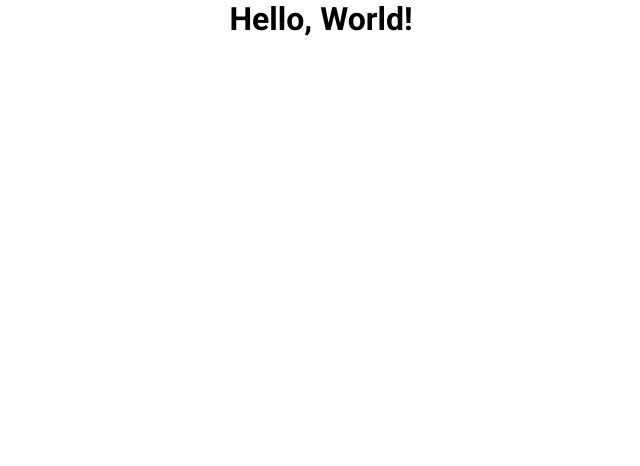
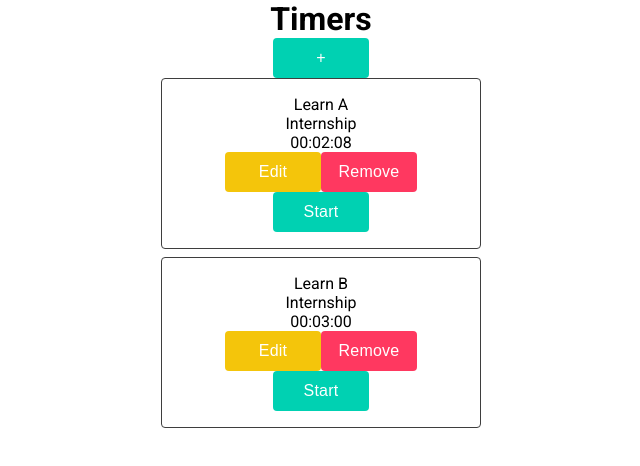
Before and after one commit to tueanhtruong/TimerWithAnimation, a React (Create React App) app: page / in a window 1280 px wide. Shown: the top 466 px of the page, without its empty margins (319-959 px from the left). Built offline with nearby package versions, Linux system fonts and the light colour scheme.

Commit message:
Done save button in table, edit table, start

```diff
--- a/src/App.css
+++ b/src/App.css
@@ -13,3 +13,25 @@
   max-width: 320px;
   margin: auto;
 }
+
+.timer {
+  border: 1px solid #3e3e3e;
+  border-radius: 4px;
+  padding: 16px;
+  max-width: 320px;
+  margin: auto;
+  margin-bottom: 8px;
+}
+
+.timer label {
+  display: block;
+  text-align: left;
+}
+
+.timer input {
+  display: block;
+  width: 100%;
+  height: 30px;
+  margin-top: 8px;
+  margin-bottom: 8px;
+}
--- a/src/App.jsx
+++ b/src/App.jsx
@@ -1,9 +1,86 @@
+import { useEffect, useState } from "react";
 import "./App.css";
+import EditableTimer from "./component/EditableTimer";
+import ToggleableTimerForm from "./component/ToggleableTimerForm";
 
 const App = (props) => {
+  const [timers, setTimers] = useState([
+    {
+      id: 0,
+      title: "Learn A",
+      project: "Internship",
+      eslapsed: 123000,
+      isRunning: true,
+    },
+    {
+      id: 1,
+      title: "Learn B",
+      project: "Internship",
+      eslapsed: 180000,
+      isRunning: false,
+    },
+  ]);
+
+  useEffect(() => {
+    const timerRun = setTimeout(() => {
+      const updateTimers = timers.map((timer) => {
+        if (timer.isRunning)
+          return {
+            ...timer,
+            eslapsed: timer.eslapsed + 1000,
+          };
+        return timer;
+      });
+      setTimers(updateTimers);
+    }, 1000);
+
+    return () => clearTimeout(timerRun);
+  }, [timers]);
+
+  const handleStartClick = (key) => {
+    const updatestart = timers.map((timer, index) => {
+      return index !== key
+        ? timer
+        : {
+            ...timer,
+            isRunning: !timer.isRunning,
+          };
+    });
+    setTimers(updatestart);
+  };
+
+  const handleSaveClick = (key, title, project) => {
+    const updatesave = timers.map((timer, index) => {
+      return index !== key
+        ? timer
+        : {
+            ...timer,
+            title: title,
+            project: project,
+          };
+    });
+    setTimers(updatesave);
+  };
+
   return (
     <div className="app">
-      <h1>Hello, World!</h1>
+      <h1>Timers</h1>
+
+      <ToggleableTimerForm />
+
+      {timers.map((timer, index) => {
+        return (
+          <EditableTimer
+            key={index}
+            index={index}
+            title={timer.title}
+            project={timer.project}
+            eslapsed={timer.eslapsed}
+            onStart={handleStartClick}
+            onSave={handleSaveClick}
+          />
+        );
+      })}
     </div>
   );
 };
--- /dev/null
+++ b/src/component/EditableTimer/index.jsx
@@ -0,0 +1,47 @@
+import TimerForm from "../TimerForm";
+import Timer from "../Timer";
+import { useState } from "react";
+
+const EditableTimer = ({
+  index,
+  title,
+  project,
+  eslapsed,
+  onStart,
+  onSave,
+}) => {
+  const [isEdit, setEdit] = useState(false);
+  const handleEditClick = () => {
+    setEdit(!isEdit);
+  };
+  const handleStartClick = () => {
+    onStart(index);
+  };
+  const handleSaveClick = (index, title, project) => {
+    onSave(index, title, project);
+    setEdit(!isEdit);
+  };
+
+  if (isEdit)
+    return (
+      <TimerForm
+        title={title}
+        project={project}
+        onCancel={handleEditClick}
+        index={index}
+        onSave={handleSaveClick}
+      />
+    );
+
+  return (
+    <Timer
+      title={title}
+      project={project}
+      eslapsed={eslapsed}
+      onEdit={handleEditClick}
+      onStart={handleStartClick}
+    />
+  );
+};
+
+export default EditableTimer;
--- /dev/null
+++ b/src/component/Timer/index.jsx
@@ -0,0 +1,20 @@
+import Button from "../Button";
+import { millisecondsToHuman } from "../../utils/TimerUtils";
+
+const Timer = ({ key, title, project, eslapsed, onEdit, onStart }) => {
+  return (
+    <div className="timer">
+      <p>{title}</p>
+      <p>{project}</p>
+      <p>{millisecondsToHuman(eslapsed)}</p>
+
+      <div>
+        <Button variant="warning" title="Edit" onClick={onEdit} />
+        <Button variant="danger" title="Remove" />
+        <Button title="Start" onClick={onStart} />
+      </div>
+    </div>
+  );
+};
+
+export default Timer;
--- /dev/null
+++ b/src/component/TimerForm/index.jsx
@@ -0,0 +1,33 @@
+import React, { useState } from "react";
+import Button from "../Button";
+
+const TimerForm = ({ index, title, project, onCancel, onSave }) => {
+  const [Title, setTitle] = useState(title);
+  const [Project, setProject] = useState(project);
+
+  const handleChangeTitle = (e) => {
+    setTitle(e.target.value);
+  };
+
+  const handleChangeProject = (e) => {
+    setProject(e.target.value);
+  };
+
+  const handleSaveClick = () => {
+    onSave(index, Title, Project);
+  };
+  return (
+    <div className="timer">
+      <label htmlFor="">Title</label>
+      <input type="text" value={Title} onChange={handleChangeTitle} />
+      <label htmlFor="">Project</label>
+      <input type="text" value={Project} onChange={handleChangeProject} />
+
+      <div>
+        <Button title="Cancel" variant="danger" onClick={onCancel} />
+        <Button title="Save" onClick={handleSaveClick} />
+      </div>
+    </div>
+  );
+};
+export default TimerForm;
--- /dev/null
+++ b/src/component/ToggleableTimerForm/index.jsx
@@ -0,0 +1,17 @@
+import { useState } from 'react';
+import Button from '../Button';
+import TimerForm from '../TimerForm';
+
+const ToggleableTimerForm = (props) => {
+  const [isEdit, setEdit] = useState(false);
+
+  const handleClickButton = () => {
+    setEdit(!isEdit);
+  };
+
+  if (isEdit) return <TimerForm onCancel={handleClickButton} />;
+
+  return <Button title='+' onClick={handleClickButton} />;
+};
+
+export default ToggleableTimerForm;
```
Also changed, not shown: src/component/EdittableTimer/index.jsx (added, +26 -0 lines), src/component/Toggleable/index.jsx (added, +18 -0 lines), 2 other files (tests, documents, lock files or other folders).
